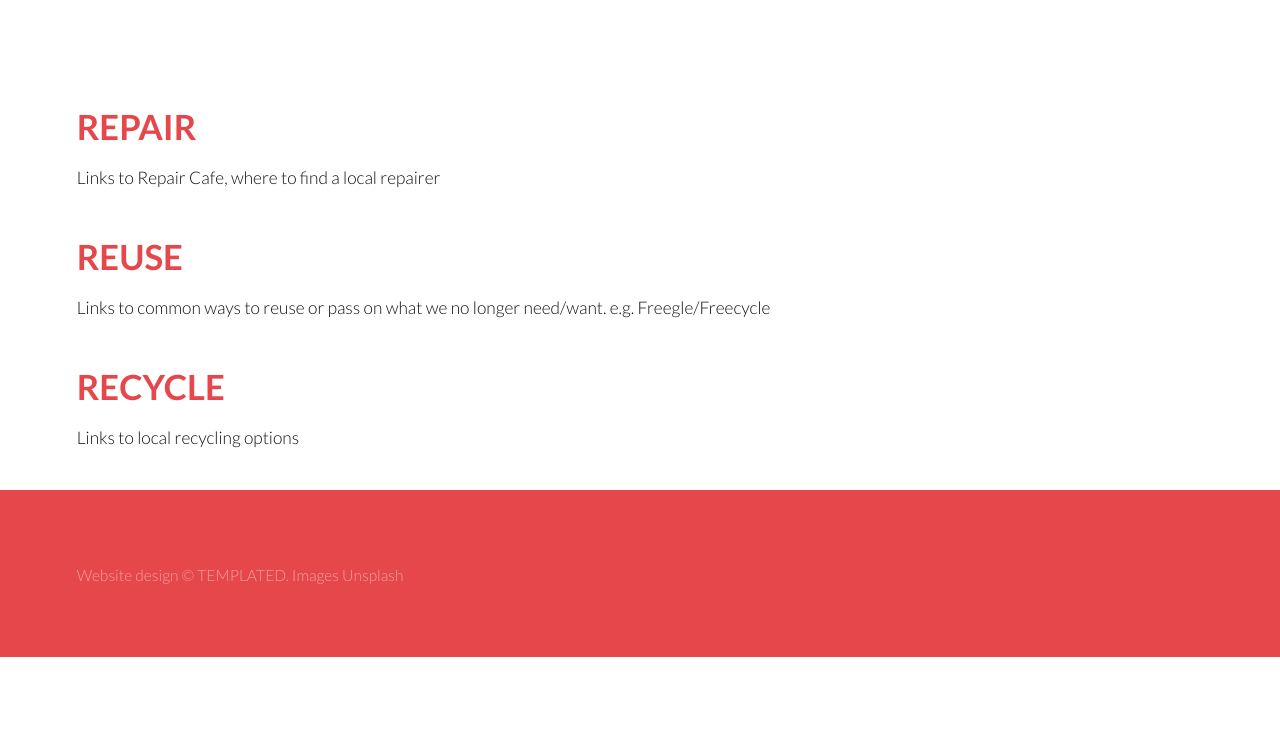
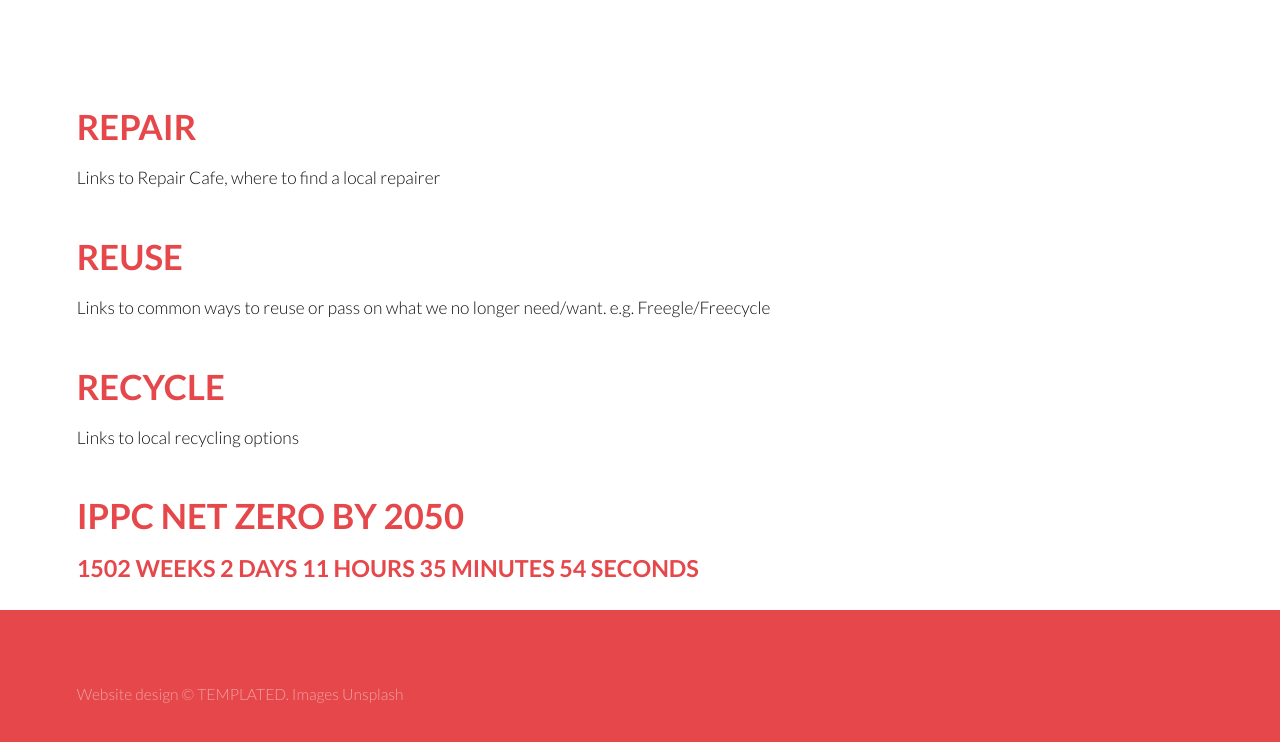
Before and after one commit to bernhard-hofmann/MET-Office-Climate-Data-Challenge-March-2021-MC07-Website, a plain HTML site: page action.html in a window 1280 px wide. Shown: the part 900-1642 px from the top of the page. Before the commit the page ends 1557 px from the top, so only its background shows below. Drawn offline with Linux system fonts and the light colour scheme.

Commit message:
Added gallery of PML expeditions and IPC clock on action page

```diff
--- a/action.html
+++ b/action.html
@@ -99,6 +99,13 @@
 			</div>
 		</section>
 
+		<section>
+			<div class="inner">
+				<h1>IPPC net zero by 2050</h1>
+				<h3 id="countDown"></h3>
+			</div>
+		</section>
+
 		<!-- Footer -->
 		<section id="footer">
 			<div class="inner">
@@ -111,5 +118,32 @@
 		<script src="assets/js/skel.min.js"></script>
 		<script src="assets/js/util.js"></script>
 		<script src="assets/js/main.js"></script>
+		<script>
+			function convertMS(ms) {
+				var w, d, h, m, s;
+				s = Math.floor(ms / 1000);
+				m = Math.floor(s / 60);
+				s = s % 60;
+				h = Math.floor(m / 60);
+				m = m % 60;
+				d = Math.floor(h / 24);
+				h = h % 24;
+				w = Math.floor(d / 7);
+				d = d % 7;
+				return { w: w, d: d, h: h, m: m, s: s };
+			}
+
+			function humanise(remaining) {
+				return `${remaining.w} week${remaining.w === 1 ? '' : 's'}` + ` ${remaining.d} day${remaining.d === 1 ? '' : 's'}` + ` ${remaining.h} hour${remaining.h === 1 ? '' : 's'}` + ` ${remaining.m} minute${remaining.m === 1 ? '' : 's'}` + ` ${remaining.s} second${remaining.s === 1 ? '' : 's'}`;
+			}
+
+			function setClock() {
+				let e = document.getElementById('countDown');
+				ticksLeft = new Date('2050-01-01') - new Date();
+				const remaining = convertMS(ticksLeft);
+				e.innerText = humanise(remaining);
+			}
+			window.setInterval(setClock, 1000);
+		</script>
 	</body>
 </html>
```
Also changed, not shown: index.html (+26 -18 lines), 4 other files.
